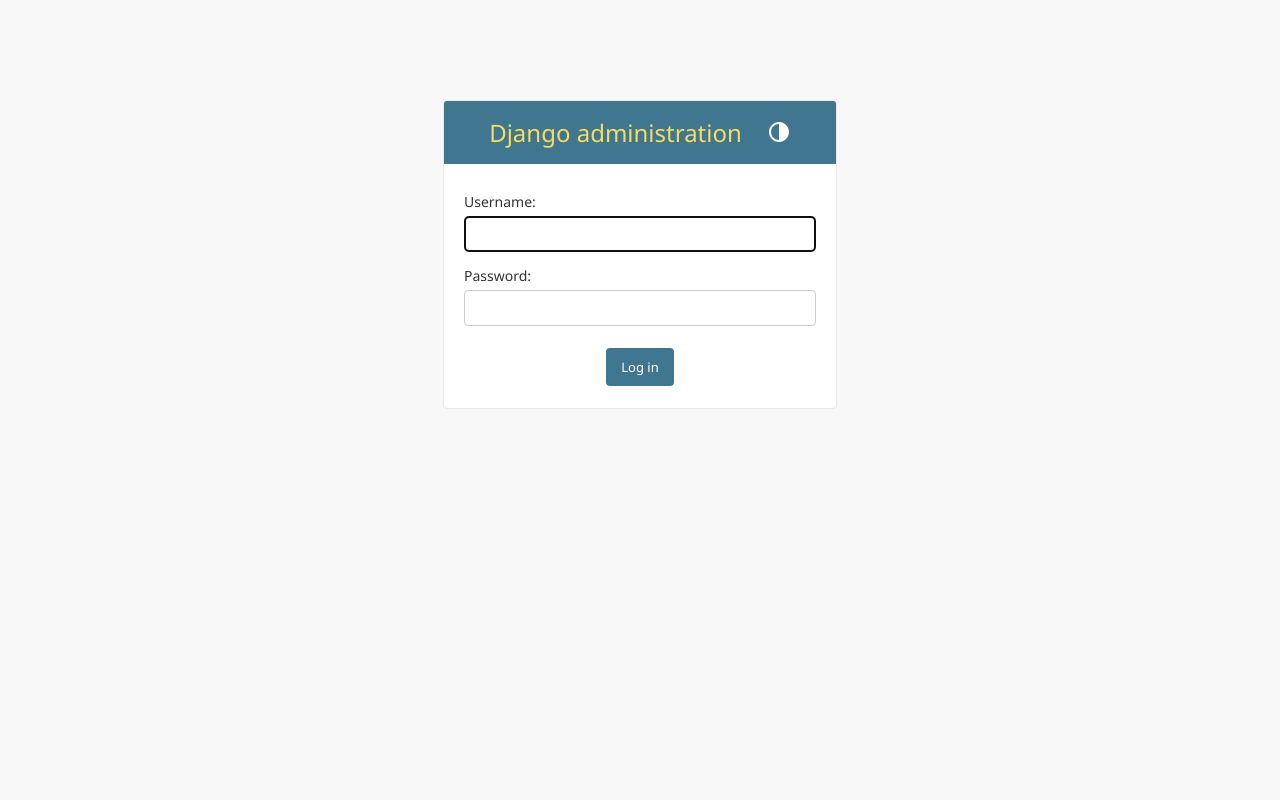
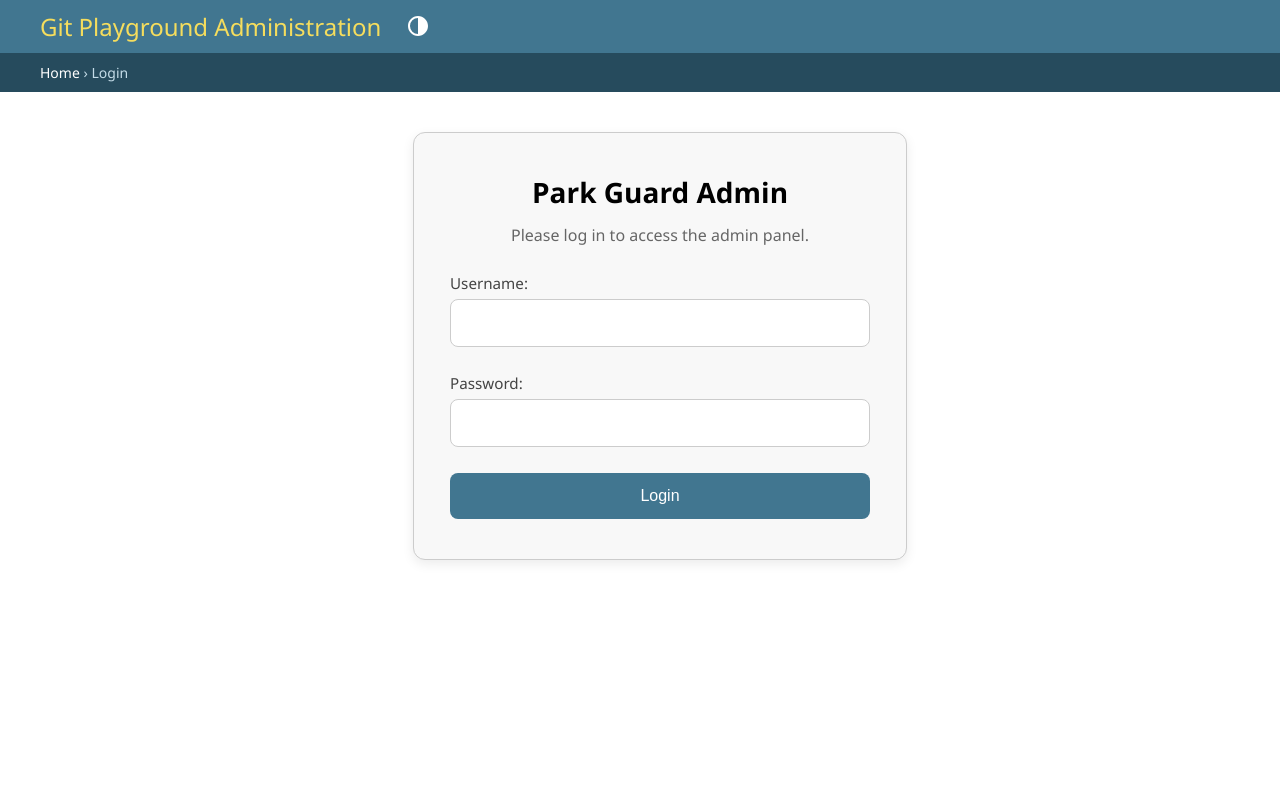
Before and after one commit to MuhammadUsama3228/django-git-playground, a Django app: page /admin/login/ in a window 1280 px wide. Run offline with Django 5.2, Linux system fonts and the light colour scheme.

Commit message:
refactore

```diff
--- a/django_server/urls.py
+++ b/django_server/urls.py
@@ -31,14 +31,14 @@ server_urls = [
     path("healthz/", health_check_view, name="healthz"),
 ]
 admin_urls = [
-    path("admin/login/", AdminLoginView.as_view(), name="admin-login"),
-    path("admin/generate_qr_code/", AdminGenerateQRCodeView.as_view(), name="admin-generate-qr_code"),
-    path("admin/verify_otp/", AdminVerifyOTPView.as_view(), name="admin-verify-otp"),
+    path("login/", AdminLoginView.as_view(), name="admin-login"),
+    path("generate_qr_code/", AdminGenerateQRCodeView.as_view(), name="admin-generate-qr_code"),
+    path("verify_otp/", AdminVerifyOTPView.as_view(), name="admin-verify-otp"),
 ]
 
 urlpatterns = [
     path("", include(server_urls)),
     path("api/auth/", include("authentication.urls")),
-    path("admin/", include((admin_urls, "admin_auth"))),
+    path("admin/", include(admin_urls)),
     path("admin/", admin.site.urls),
 ]
--- /dev/null
+++ b/static/css/login_and_2fa.css
@@ -0,0 +1,160 @@
+body {
+    font-family: var(--font-family-primary);
+    margin: 0;
+    padding: 0;
+    display: flex;
+    justify-content: center;
+    align-items: center;
+    height: 100vh;
+    background-color: var(--body-bg);
+    color: var(--body-fg);
+    transition: background-color 0.3s ease, color 0.3s ease;
+}
+
+/* Wrapper */
+.auth-wrapper, .login-wrapper {
+    display: flex;
+    justify-content: center;
+    align-items: center;
+    width: 100%;
+    height: 100%;
+    background-color: var(--body-bg);
+    padding: 20px;
+}
+
+/* Box */
+.auth-box, .login-box {
+    background: var(--darkened-bg);
+    padding: 40px 36px;
+    border-radius: 12px;
+    box-shadow: 0 4px 12px rgba(0, 0, 0, 0.08);
+    max-width: 420px;
+    width: 100%;
+    text-align: center;
+    border: 1px solid var(--border-color);
+    transition: background-color 0.3s ease, color 0.3s ease, box-shadow 0.3s ease;
+}
+
+/* Headings & Text */
+h1, h2 {
+    font-size: 1.75rem;
+    font-weight: 600;
+    margin-bottom: 12px;
+    color: var(--body-loud-color);
+}
+
+p {
+    font-size: 1rem;
+    color: var(--body-quiet-color);
+    margin-bottom: 24px;
+    line-height: 1.6;
+}
+
+/* Form Fields */
+.form-group {
+    margin-bottom: 24px;
+    text-align: left;
+}
+
+.form-group label {
+    display: block;
+    font-size: 0.95rem;
+    color: var(--body-medium-color);
+    margin-bottom: 6px;
+    font-weight: 500;
+}
+
+/* Input Fields */
+.input-field,
+.form-group input {
+    width: 100%;
+    padding: 12px 14px;
+    font-size: 1rem;
+    border: 1px solid var(--border-color);
+    border-radius: 8px;
+    color: var(--body-fg);
+    background-color: var(--body-bg);
+    box-sizing: border-box;
+    transition: border-color 0.3s ease, background-color 0.3s ease;
+}
+
+.input-field:focus,
+.form-group input:focus {
+    border-color: var(--primary);
+    background-color: var(--darkened-bg);
+    outline: none;
+}
+
+/* Buttons */
+.btn-login,
+.btn-submit {
+    background-color: var(--button-bg);
+    color: var(--button-fg);
+    border: none;
+    padding: 14px 20px;
+    font-size: 1rem;
+    font-weight: 500;
+    border-radius: 8px;
+    cursor: pointer;
+    width: 100%;
+    transition: background-color 0.3s ease, transform 0.2s ease;
+}
+
+.btn-login:hover,
+.btn-submit:hover {
+    background-color: var(--button-hover-bg);
+    transform: translateY(-2px);
+}
+
+.btn-login:active,
+.btn-submit:active {
+    transform: translateY(0);
+}
+
+/* Error Messages */
+.error-messages {
+    margin-top: 20px;
+    text-align: left;
+    background: var(--message-error-bg);
+    padding: 12px 14px;
+    border-radius: 8px;
+    border: 1px solid var(--error-fg);
+    color: var(--error-fg);
+    font-size: 0.9rem;
+}
+
+.error-text {
+    margin: 4px 0;
+}
+
+/* 🪶 Branding Badge (Optional) */
+.brand-badge {
+    display: inline-flex;
+    align-items: center;
+    justify-content: center;
+    background-color: var(--primary);
+    color: var(--primary-fg);
+    font-weight: 600;
+    font-size: 0.9rem;
+    border-radius: 50%;
+    width: 48px;
+    height: 48px;
+    margin-bottom: 20px;
+}
+
+/* Dark Mode Support */
+@media (prefers-color-scheme: dark) {
+    .auth-box, .login-box {
+        background: var(--darkened-bg);
+        box-shadow: none;
+    }
+
+    .input-field, .form-group input {
+        background-color: var(--darkened-bg);
+        border: 1px solid var(--border-color);
+    }
+
+    .error-messages {
+        background: rgba(87, 8, 8, 0.2);
+    }
+}
--- a/templates/authentication/login.html
+++ b/templates/authentication/login.html
@@ -46,5 +46,5 @@
 {% endblock %}
 
 {% block extrahead %}
-    <link rel="stylesheet" type="text/css" href="{% static 'admin/login_and_2fa.css' %}">
+    <link rel="stylesheet" type="text/css" href="{% static 'css/login_and_2fa.css' %}">
 {% endblock %}
--- a/templates/authentication/verify_otp.html
+++ b/templates/authentication/verify_otp.html
@@ -2,7 +2,7 @@
 {% load static %}
 
 {% block extrahead %}
-    <link rel="stylesheet" type="text/css" href="{% static 'admin/login_and_2fa.css' %}">
+    <link rel="stylesheet" type="text/css" href="{% static 'css/login_and_2fa.css' %}">
 {% endblock %}
 
 
@@ -14,7 +14,7 @@
             <h2>Multi-Factor Authentication</h2>
             <p>Please enter the code from the Authenticator app</p>
 
-        <form method="post" action="{% url 'admin-verify-otp' %}">
+            <form method="post" action="{% url 'admin_auth-verify-otp' %}">
                 {% csrf_token %}
                 <div class="form-group">
                     <label for="id_otp_token">Authentication Code</label>
```
Also changed, not shown: django_server/settings.py (+5 -3 lines), templates/authentication/generate_qr_code.html (+3 -3 lines). Lines whose indentation alone changed are shown as unchanged.
